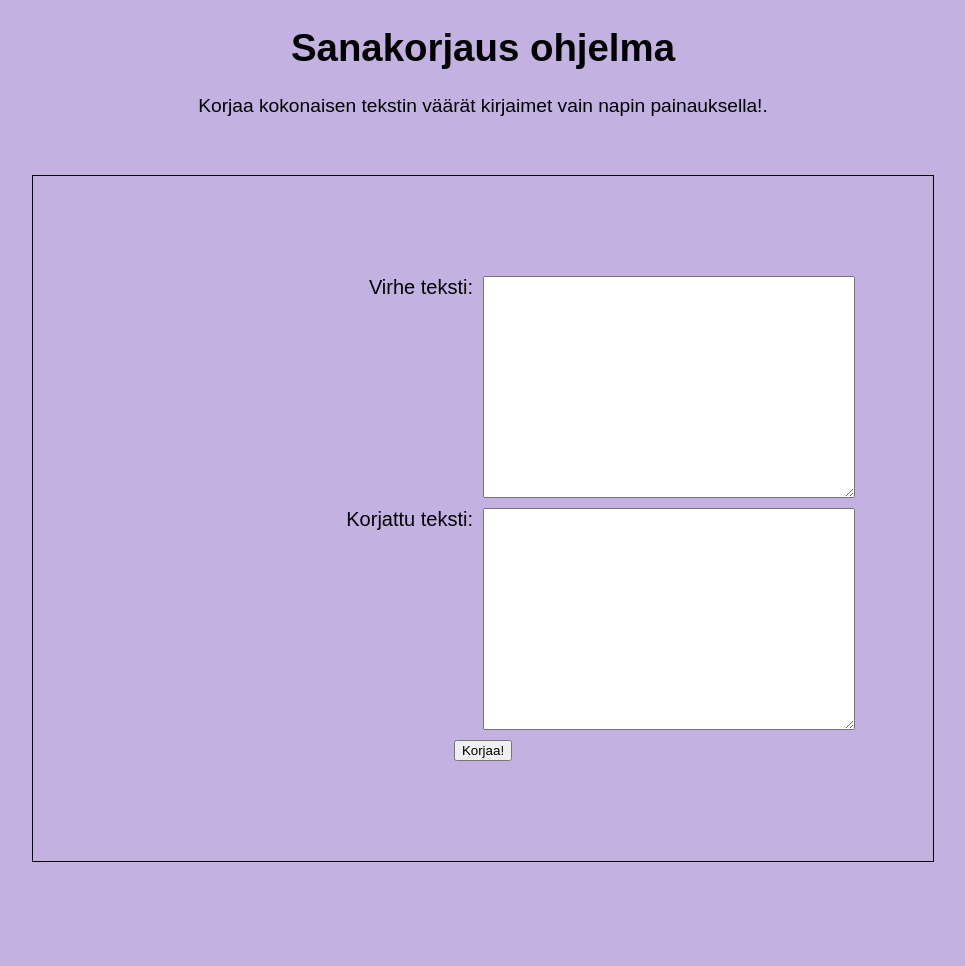
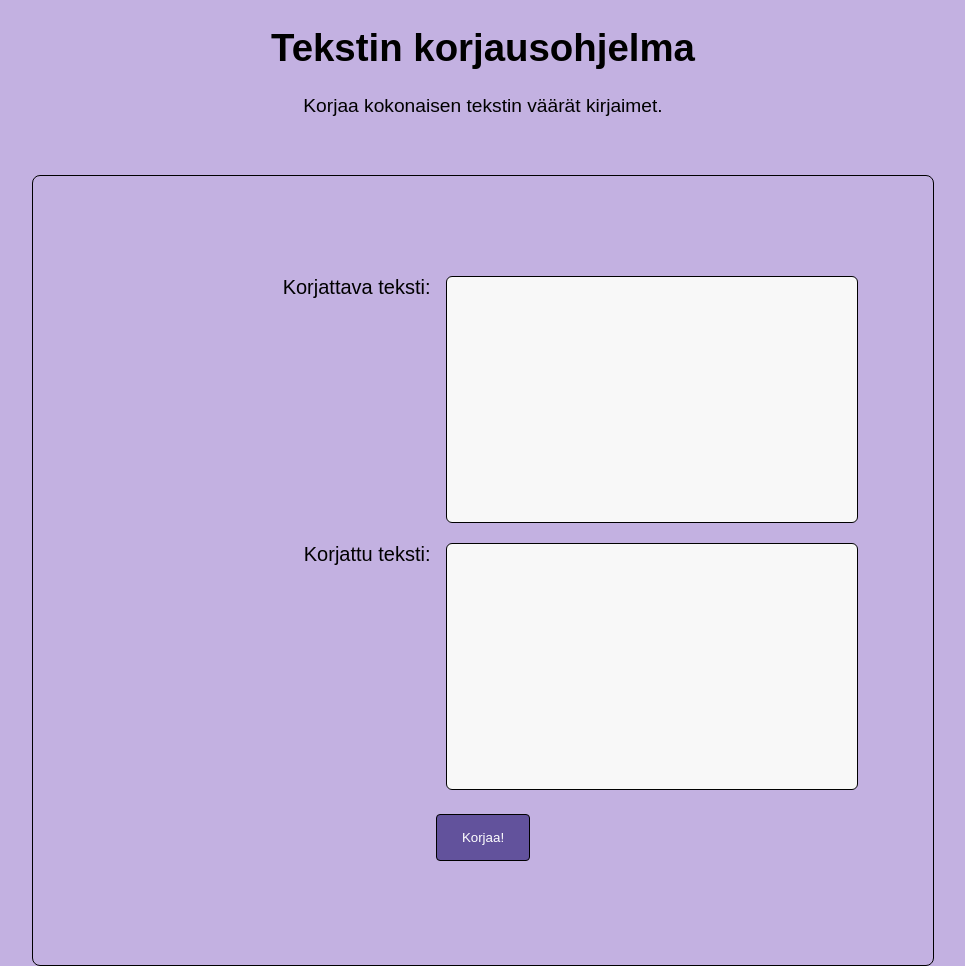
Before and after one commit to niklasff/flask_app, a Flask app: page / in a window 1280 px wide. Shown: the whole page, without its empty margins (157-1122 px from the left). Before the commit the page ends 862 px from the top, so only its background shows below. Run offline with Flask 3, Linux system fonts and the light colour scheme.

Commit message:
ö ja ä lisäys

```diff
--- a/app.py
+++ b/app.py
@@ -13,20 +13,24 @@ def sana_haku(input_text):
     with open("sanat.txt", "r", encoding="utf-8") as file:
         suomisanat = file.read()
 
-    linjat_split = re.split(r"[\s,\.]", input_text)
+    linjat_split = re.split(r"[\s,]", input_text)
 
     for word in linjat_split:
-        if "�" in word:
-            korvaus_a = word.replace("�", "ä")
-            if korvaus_a in suomisanat:
-                replaced_words.append(f"{word};{korvaus_a}")
+            if "�" in word:
 
-            with open("replace_patterns2.txt", "w", encoding="utf-8") as output_file:
-                for replaced_word in replaced_words:
-                    output_file.write(replaced_word + "\n")
+                korvaus_a = re.sub(r"�","ä",word,flags=re.IGNORECASE)
+                korvaus_b = re.sub(r"�","ö",word, flags=re.IGNORECASE)
+
+                if korvaus_a in suomisanat:
+                    replaced_words.append(f"{word};{korvaus_a}")
+                elif korvaus_b in suomisanat:
+                    replaced_words.append(f"{word};{korvaus_b}")
+
+    with open("replace_patterns2.txt", "w", encoding="utf-8") as output_file:
+        for replaced_word in replaced_words:
+            output_file.write(replaced_word + "\n")
 
     return replaced_words
-
 
 def sana_korvaus(input_text):
     replace_patterns = {}
--- a/templates/index.html
+++ b/templates/index.html
@@ -10,7 +10,7 @@
         place-items: center;
         height: 100vh;
         margin: 0;
-        background-color: #C3B1E1;
+        background-color: #c3b1e1;
       }
 
       .teksti {
@@ -24,67 +24,63 @@
         width: 700px;
         padding: 100px;
         border: 1px solid #000000;
+        border-radius: 8px;
         display: grid;
         grid-template-columns: 1fr;
-        grid-row-gap: 10px;
+        grid-row-gap: 20px;
       }
 
       .input-container {
         display: grid;
         grid-template-columns: 1fr 1fr;
+        margin-right: 75px;
       }
 
       .input-container label {
         text-align: right;
-        margin-right: 10px;
+        margin-right: 15px;
         font-family: Arial, sans-serif;
         font-size: 20px;
-      }
-
-      .input-container input,
-      .input-container textarea {
-        padding: 10px;
-        width: 100%;
       }
 
       .button-container {
         text-align: center;
       }
 
-      .button-container button {
-        background-color: #000000;
-        color: white;
-        padding: 12px 23px;
-        font-size: 16px;
+      input[type="button"],
+      input[type="submit"] {
+        background-color: #62529c;
+        border: 1px solid #000000;
+        color: #fff;
+        padding: 15px 25px;
+        text-decoration: none;
+        margin: 4px 2px;
         cursor: pointer;
-        border-radius: 5px;
-      }
-
-      .button-container button:hover {
-        background-color: #333333;
+        border-radius: 4px;
       }
 
       .input-container textarea {
-        width: 100%;
-        height: 200px;
+        width: 125%;
+        height: 225px;
         padding: 10px;
-        resize: vertical;
+        resize: none;
+        background-color: #f8f8f8;
+        border: 1px solid #000000;
+        border-radius: 6px;
       }
     </style>
   </head>
   <body>
     <div class="teksti">
-      <h1>Sanakorjaus ohjelma</h1>
-      <p>
-        Korjaa kokonaisen tekstin väärät kirjaimet vain napin painauksella!.
-      </p>
+      <h1>Tekstin korjausohjelma</h1>
+      <p>Korjaa kokonaisen tekstin väärät kirjaimet.</p>
     </div>
     <br />
 
     <form action="/fix_text" method="post">
       <div class="container">
         <div class="input-container">
-          <label for="input1">Virhe teksti:</label>
+          <label for="input1">Korjattava teksti:</label>
           <textarea id="input1" name="input1">{{ input_text }}</textarea>
         </div>
         <div class="input-container">
```
